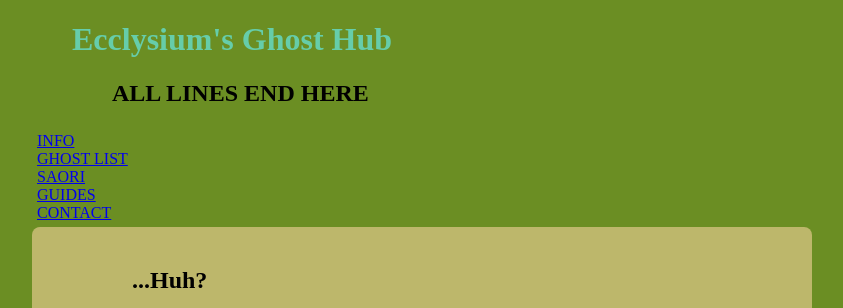
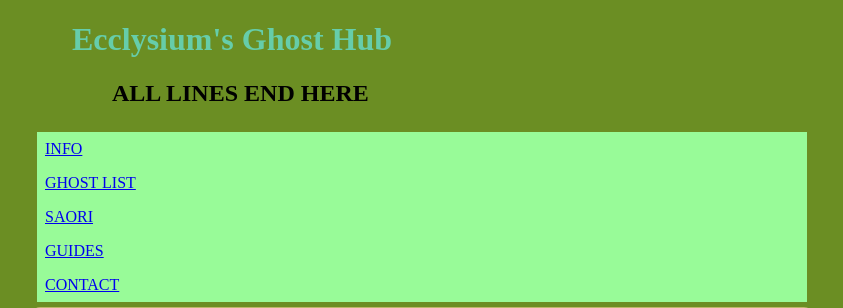
Before and after one commit to ecclysium/personalwebsite, a PHP site: page / in a window 1280 px wide. Shown: the top 308 px of the page, without its empty margins (218-1061 px from the left). Run offline with PHP 8.4, Linux system fonts and the light colour scheme.

Commit message:
Update mystyle.css

```diff
--- a/mystyle.css
+++ b/mystyle.css
@@ -32,6 +32,18 @@ ul{
 
 }
 
+li{
+	display: inline;
+
+}
+
+li a{
+	display: block;
+	padding: 8px;
+	background-color: palegreen;
+
+}
+
 article {
 	display: block;
     padding: 20px;
```
